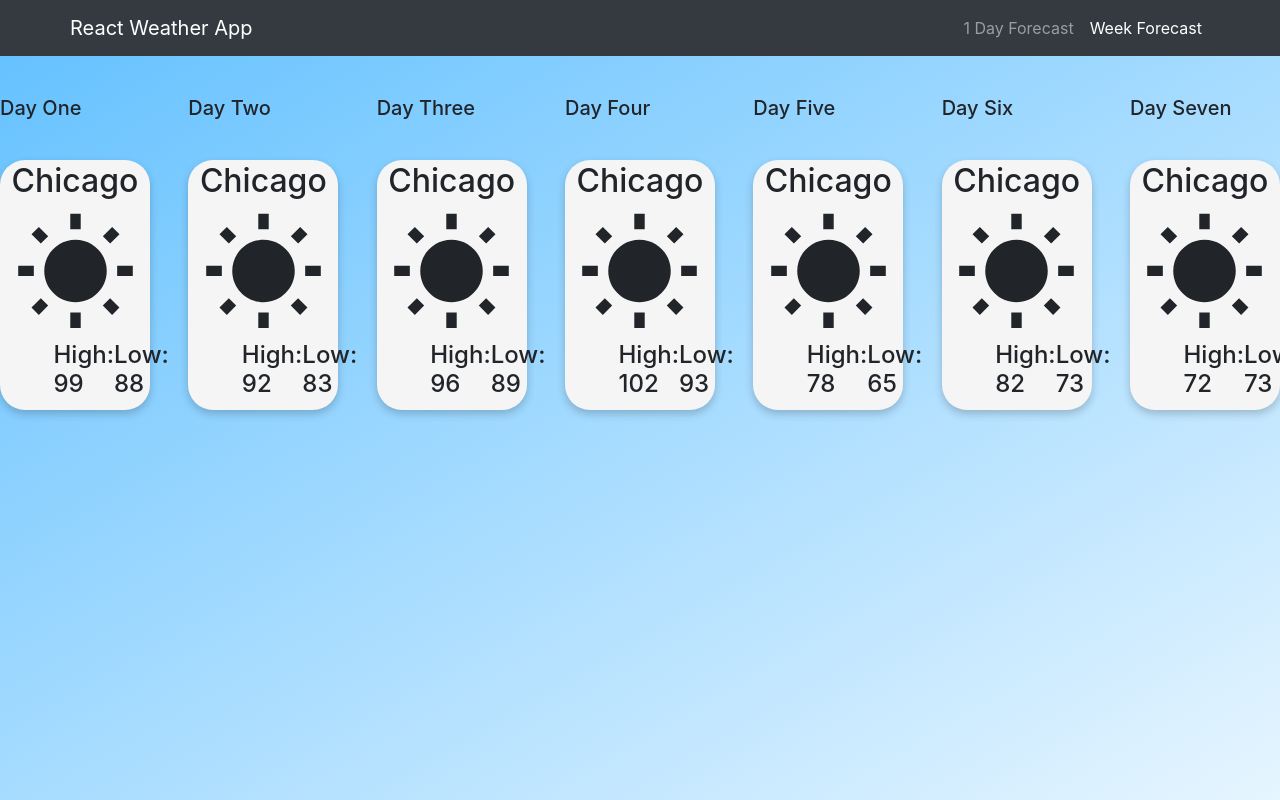
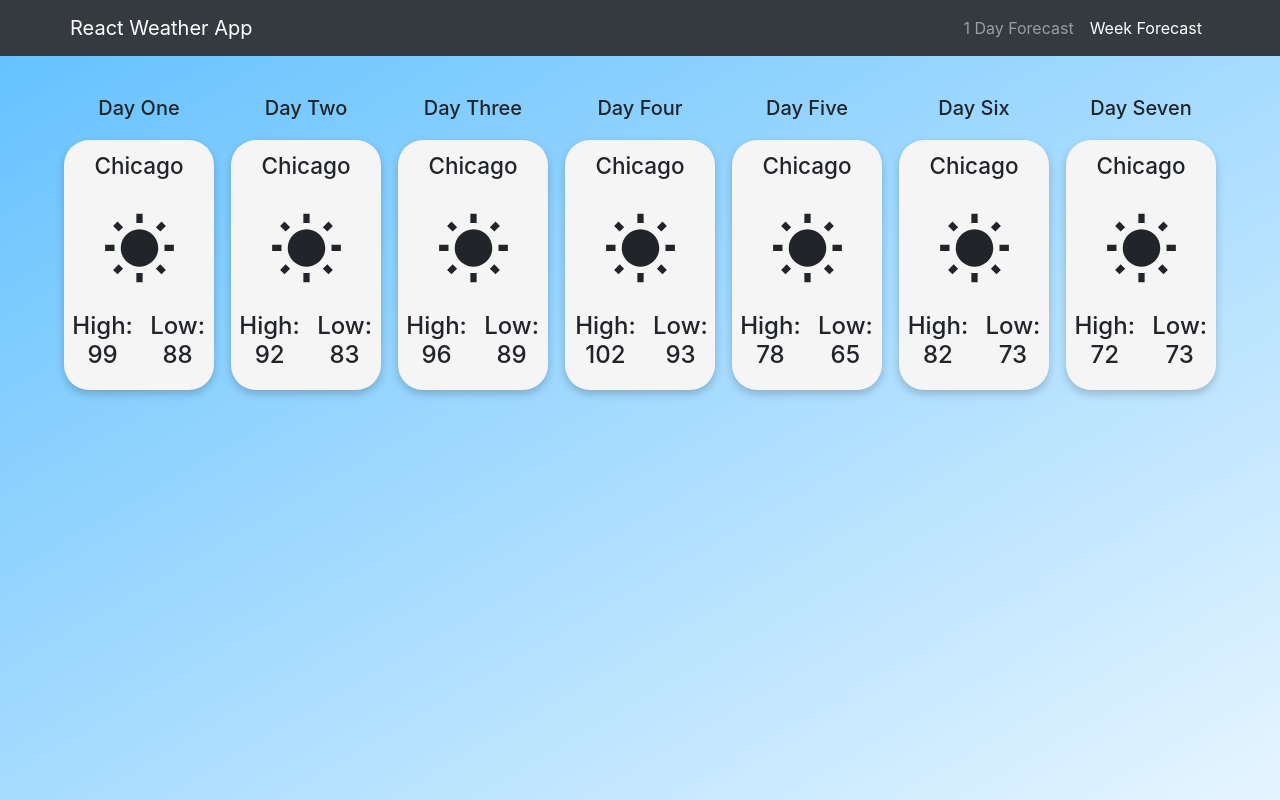
Before and after one commit to MatthewHainesStrive/Intern-weather-app, a React (Create React App) app: page /week in a window 1280 px wide. Built offline with nearby package versions, Linux system fonts and the light colour scheme.

Commit message:
added formatting

```diff
--- a/src/Components/WeatherCard.tsx
+++ b/src/Components/WeatherCard.tsx
@@ -11,10 +11,12 @@ export default function WeatherCard({
   width,
   height,
 }: weatherDetails) {
+  const textSize: number = width * 0.15;
+  let iconSize: number = width * 0.5;
   return (
     <div className={styles.card} style={{ width: width, height: height }}>
-      <h2>{city}</h2>
-      <WbSunnyIcon sx={{ fontSize: 125 }} />
+      <h2 style={{ fontSize: textSize }}>{city}</h2>
+      <WbSunnyIcon sx={{ fontSize: iconSize }} />
       <div className={styles.container}>
         <h4>High: {tempHigh}</h4>
         <h4>Low: {tempLow}</h4>
--- a/src/Styling/WeekForecast.module.css
+++ b/src/Styling/WeekForecast.module.css
@@ -17,18 +17,21 @@
   flex-direction: column;
   justify-content: start;
   align-items: flex-start;
+  text-align: center;
+  align-items: center;
 }
 
 .wrapper {
   display: flex;
   flex-direction: row;
   justify-content: space-between;
-  width: 100%;
+  width: 90%;
   margin-top: 5vh;
   align-self: center;
   margin: 5vh auto 0 auto;
 }
 
 .headers {
-  margin-bottom: 40px;
+  margin-bottom: 2.5vh;
+  text-align: center;
 }
--- a/src/Styling/card.module.css
+++ b/src/Styling/card.module.css
@@ -24,10 +24,13 @@
 
 /* Add some padding inside the card container */
 .container {
-  padding: 2px 16px;
   display: flex;
   flex-direction: row;
   justify-content: space-between;
   align-items: center;
-  width: 50%;
+  width: 100%;
 }
+
+h2 {
+  font-size: 1.5vw;
+}
```
